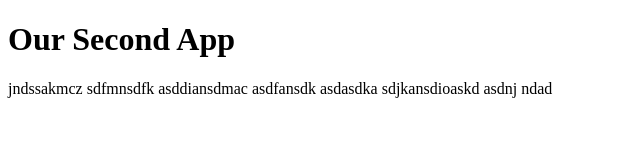
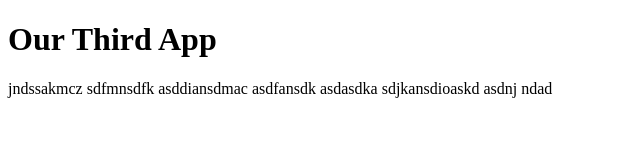
Before and after one commit to shafayattaqee/UdemyProject, an Angular app: page / in a window 1280 px wide. Shown: the top 160 px of the page, without its empty margins (0-640 px from the left). Built offline with nearby package versions, Linux system fonts and the light colour scheme.

Commit message:
test Push

```diff
--- a/src/app/app.component.html
+++ b/src/app/app.component.html
@@ -1,2 +1,2 @@
-<h1>Our Second App</h1>
+<h1>Our Third App</h1>
 jndssakmcz sdfmnsdfk asddiansdmac asdfansdk asdasdka sdjkansdioaskd asdnj ndad
```
